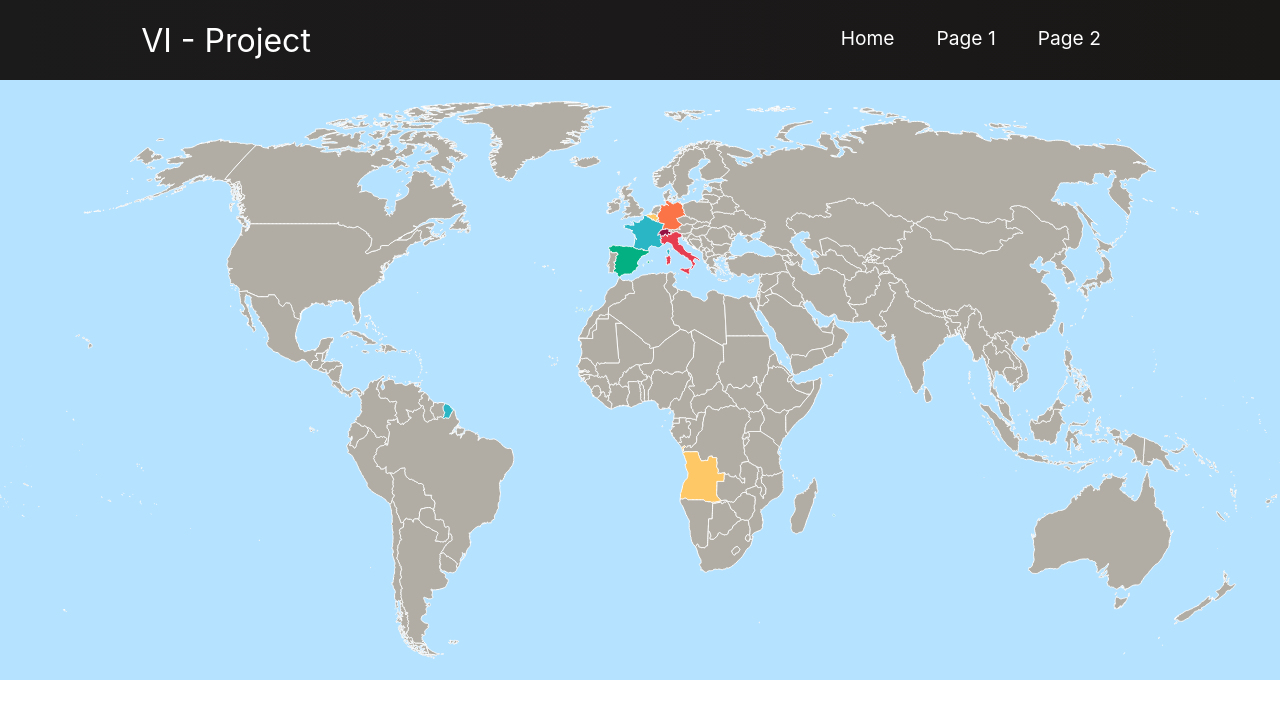
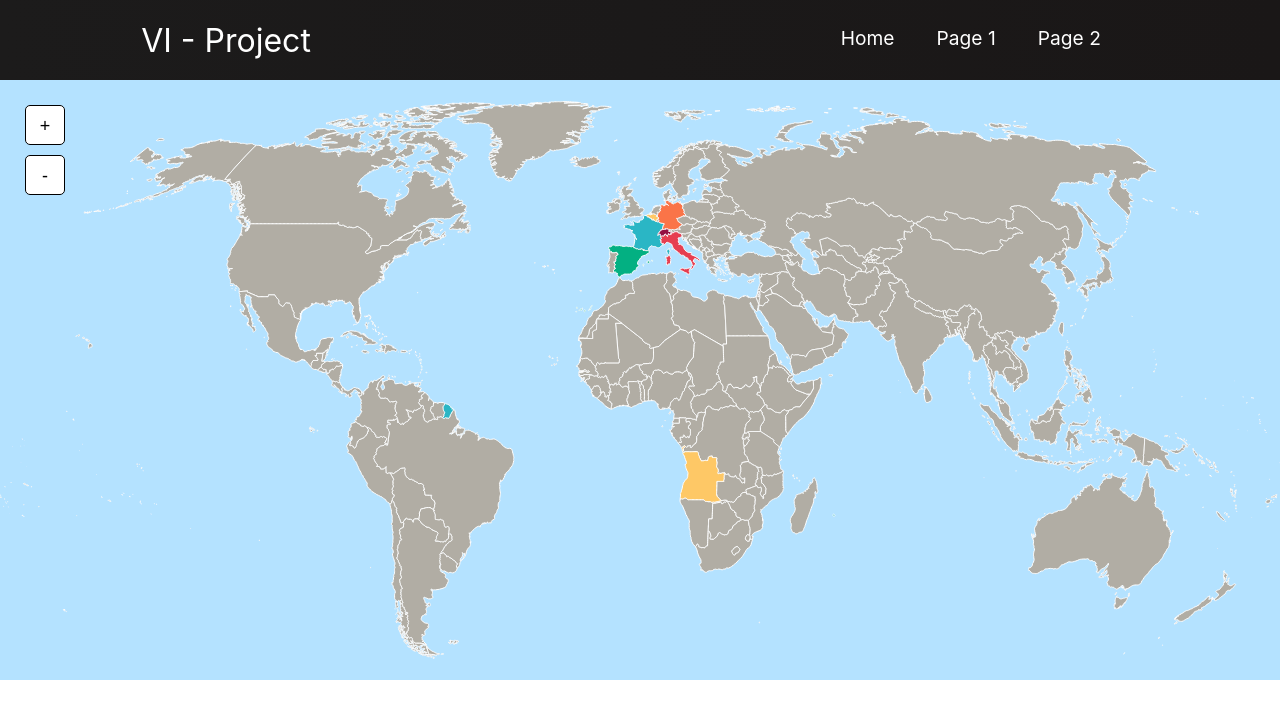
Before and after one commit to killianvervelle/Ending-Hunger-Through-DataAnalytic, a React (Create React App) app in the folder showcase/: page / in a window 1280 px wide. Shown: the top 718 px of the page. Built offline with nearby package versions, Linux system fonts and the light colour scheme.

Commit message:
Added flag to country page + fixes in map

```diff
--- a/showcase/src/components/WorldMap.js
+++ b/showcase/src/components/WorldMap.js
@@ -8,13 +8,27 @@ import * as d3 from 'd3';
 import '../styles/WorldMap.css';
 
 function WorldMap() {
-
   const mapRef = useRef();
   const navigate = useNavigate();
 
+
+  const [shouldZoom, setShouldZoom] = useState(false);
   const [selectedCountry, setSelectedCountry] = useState(null);
   const [popupPosition, setPopupPosition] = useState({ x: 0, y: 0 });
   const [popupData, setPopupData] = useState({ country: "", value: 0 });
+
+
+  const zoom = d3.zoom().scaleExtent([1, 20]).on('zoom', handleZoom);
+
+  function handleZoom(event) {
+    const { transform } = event;
+    const zoomLevel = transform.k;
+    // Hide the popup when zooming
+
+
+    d3.select('svg').selectAll('path').style('stroke-width', 1 / zoomLevel).attr('transform', transform);
+    setSelectedCountry(null);
+  }
 
   const mockData = [
     { id: 'FRA', value: 1.9 },
@@ -27,28 +41,36 @@ function WorldMap() {
   ];
 
   const handleClick = (event, d) => {
-    const countryId = d.properties.adm0_a3_us;
-    const countryInfo = mockData.find(country => country.id === countryId) || { id: countryId, value: 'Undefined' };
+    const countryId = d ? d.properties.adm0_a3_us : null;
 
-    // Open the new popup
-    setSelectedCountry(countryId);
-
-    // Set popup position and data
-    setPopupPosition({ x: event.clientX, y: event.clientY });
-    setPopupData({ country: countryInfo.id, value: countryInfo.value });
+    if (countryId) {
+      // If a country is clicked, show the popup
+      const countryInfo = mockData.find(country => country.id === countryId) || { id: countryId, value: 'Undefined' };
+      setSelectedCountry(countryId);
+      setPopupPosition({ x: event.clientX, y: event.clientY });
+      setPopupData({ country: countryInfo.id, value: countryInfo.value });
+      setShouldZoom(false);
+    } else {
+      console.log("HELLO")
+      // If clicked outside any country, hide the popup
+      setSelectedCountry(null);
+    }
   };
 
   useEffect(() => {
     // Importing the JSON file
     const worldGeojson = require('../assets/worldmap.json');
 
-    drawMap(worldGeojson, mockData);
+    if (!shouldZoom) {
+      drawMap(worldGeojson, mockData);
+    }
 
     window.addEventListener('resize', handleResize);
     return () => {
       window.removeEventListener('resize', handleResize);
     };
-  });
+  }, [shouldZoom]); // Add shouldZoom as a dependency
+
 
   const drawMap = (geojson, data) => {
     const width = window.innerWidth;
@@ -68,7 +90,6 @@ function WorldMap() {
 
     const projection = d3.geoNaturalEarth1().fitSize([width, height], geojson);
     const path = d3.geoPath().projection(projection);
-    const zoom = d3.zoom().scaleExtent([1, 20]).on('zoom', handleZoom);
 
     svg.call(zoom);
 
@@ -87,12 +108,7 @@ function WorldMap() {
        .on('mouseout', handleMouseOut)
        .on('click', handleClick);
 
-    function handleZoom(event) {
-      const { transform } = event;
-      const zoomLevel = transform.k;
 
-      svg.selectAll('path').style('stroke-width', 1 / zoomLevel).attr('transform', transform);
-    }
 
     function handleMouseOver(event, d) {
       const countryName = d.properties.name;
@@ -105,12 +121,16 @@ function WorldMap() {
 
       d3.select(this).style('fill', lighterColor);
 
-      const [x, y] = d3.pointer(event);
+      const centroid = path.centroid(d);
 
+      // Remove existing tooltip
+      svg.select('#tooltip').remove();
+
+      // Append a new text element for the tooltip
       svg.append('text')
         .attr('id', 'tooltip')
-        .attr('x', x)
-        .attr('y', y - 10)
+        .attr('x', centroid[0])
+        .attr('y', centroid[1])
         .attr('text-anchor', 'middle')
         .style('font-size', '14px')
         .style('font-weight', 'bold')
@@ -118,11 +138,14 @@ function WorldMap() {
         .text(countryName);
     }
 
+
     function handleMouseOut(event, d) {
       d3.select(this).style('fill', d => getColor(countryDataMap.get(d.properties.adm0_a3_us)));
 
       svg.select('#tooltip').remove();
     }
+
+
   };
 
   const getColor = value => {
@@ -144,10 +167,23 @@ function WorldMap() {
     drawMap(require('../assets/worldmap.json'), mockData);
   };
 
+  const handleZoomIn = () => {
+    d3.select('svg').transition().call(zoom.scaleBy, 1.5);
+  };
+
+  const handleZoomOut = () => {
+    d3.select('svg').transition().call(zoom.scaleBy, 0.5);
+  };
+
   return (
     <div className="map-container" ref={mapRef}>
+      <div className="zoom-buttons" >
+        <button className="zoom-button" onClick={handleZoomIn}>+</button>
+        <button className="zoom-button" onClick={handleZoomOut}>-</button>
+      </div>
       {selectedCountry && (
         <div className="popup" style={{ left: popupPosition.x, top: popupPosition.y }}>
+          <button className="close-button" onClick={() => setSelectedCountry(null)}>X</button>
           <h3>{popupData.country}</h3>
           <p>Value: {popupData.value}</p>
           <button onClick={() => navigate(`/country/${selectedCountry}`)}>More</button>
--- a/showcase/src/pages/Country.js
+++ b/showcase/src/pages/Country.js
@@ -1,24 +1,45 @@
-import React from 'react';
+import React, { useEffect, useState } from 'react';
+import { useParams } from 'react-router-dom';
 
 import '../App.css';
 import '../styles/Country.css'
 import "../../node_modules/flag-icons/css/flag-icons.min.css";
 
 export default function Country() {
+  const [countryData, setCountryData] = useState(null);
+  const { id } = useParams();
 
-  const mockData = {
-    id : "12",
-    iso2 : "af",
-    iso3 : 'afg',
-    name : 'Afghanistan'
-  }
+  useEffect(() => {
+    const fetchCountryData = async () => {
+      try {
+        console.log(id)
+        // TODO : replace link with ours
+        const response = await fetch(`http://api.worldbank.org/v2/country/${id}?format=json`, { method: 'GET'} );
+        if (response.ok) {
+          const data = await response.json();
+          setCountryData(data);
+        } else {
+          // Handle error or not found case
+          console.error('Profile data not found');
+          setCountryData(null);
+        }
+      } catch (error) {
+        console.error('Error fetching profile data:', error);
+        setCountryData(null);
+      }
+    };
+
+    fetchCountryData();
+  }, [id]);
 
   return (
   <div className="page-container">
+    {countryData && (
     <div className="country-container">
-      <span className={`fi fi-${mockData.iso2}`}></span>
-      <h1 className="country-name">{mockData.name}</h1>
+      <span className={`fi fi-${countryData[1][0].iso2Code.toLowerCase()}`}></span>
+      <h1 className="country-name">{countryData[1][0].name}</h1>
     </div>
+    )}
     <div className="grid-container">
       <div className="top-left">
         {/* TODO: Add component for top left */}
--- a/showcase/src/styles/WorldMap.css
+++ b/showcase/src/styles/WorldMap.css
@@ -22,8 +22,40 @@
   display: flex;
   flex-direction: column;
   align-items: center;
+  z-index: 1;
   justify-content: center;
 }
+
+/* Add these styles to your WorldMap.css file or adjust as needed */
+
+/* Add these styles to your WorldMap.css file or adjust as needed */
+
+.zoom-buttons {
+  position: absolute;
+  top: 100px;
+  left: 20px;
+  display: flex;
+  flex-direction: column;
+  align-items: center;
+}
+
+.zoom-button {
+  margin: 5px;
+  padding: 10px;
+  width: 40px; /* Set a fixed width for the buttons */
+  height: 40px; /* Set a fixed width for the buttons */
+  font-size: 18px;
+  background-color: #fff; /* White background */
+  color: #000000; /* Green text */
+  border: 1px solid #000000; /* Green border */
+  border-radius: 5px;
+  cursor: pointer;
+}
+
+.zoom-button:hover {
+  background-color: #f5f5f5; /* Light gray on hover */
+}
+
 
 .popup button {
   display: block;
@@ -40,3 +72,15 @@
 .popup button:hover {
   background-color: #037d8e; /* Change color on hover */
 }
+
+
+.close-button {
+  position: absolute;
+  top: 5px;
+  right: 5px;
+  cursor: pointer;
+  background: none;
+  border: none;
+  font-size: 16px;
+  color: #555;
+}
```
